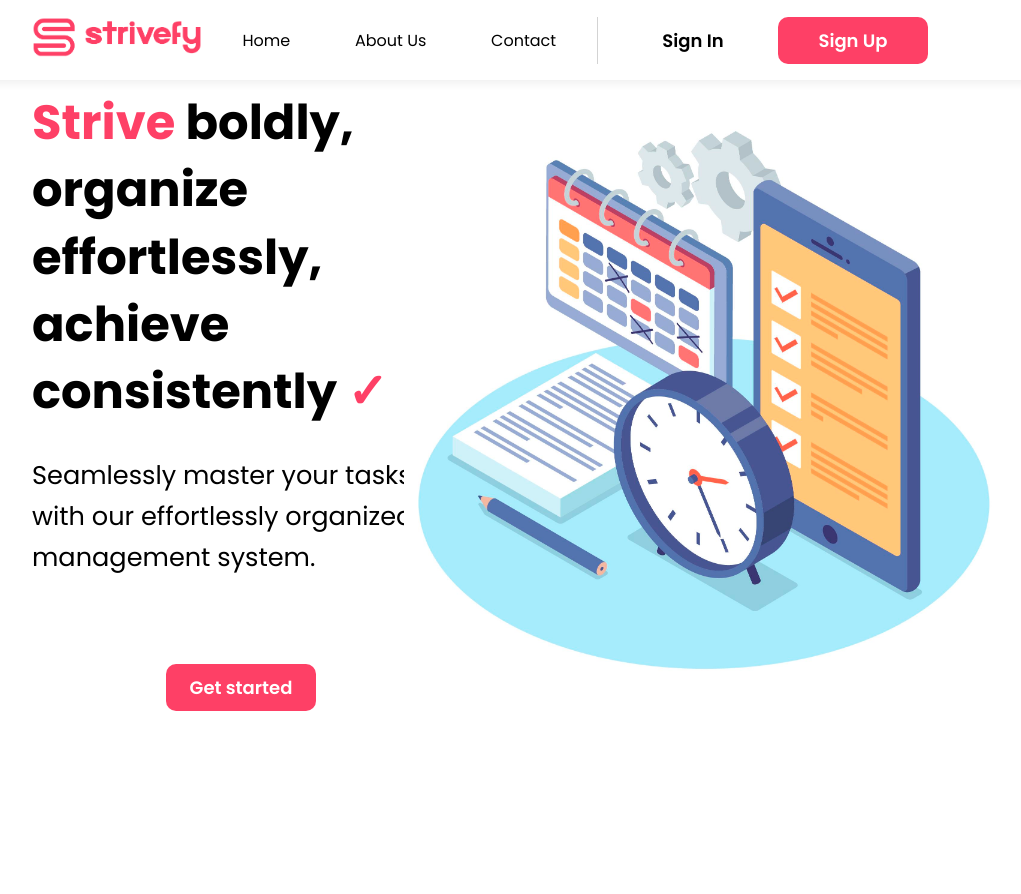
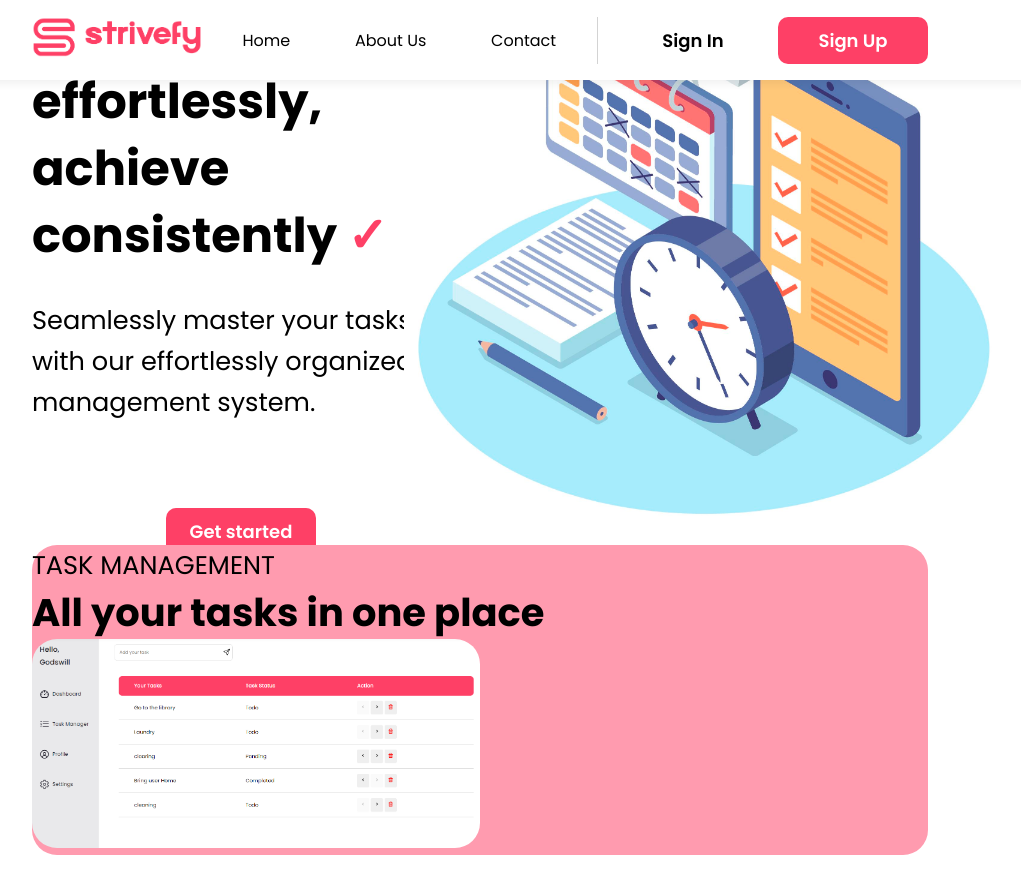
Before and after one commit to G-V-Utong/strivefy, a React (Vite) app in the folder client/: page / in a window 1280 px wide. Shown: the top 894 px of the page, without its empty margins (160-1181 px from the left). Built offline with nearby package versions, Linux system fonts and the light colour scheme.

Commit message:
Landing page updated

```diff
--- a/client/src/components/taskManager/AddTask.jsx
+++ b/client/src/components/taskManager/AddTask.jsx
@@ -2,6 +2,7 @@ import { useState } from "react";
 import "./addtask.scss";
 import { useDispatch, useSelector } from "react-redux";
 import { addTask } from "../../redux/taskSlice";
+import { BsSend } from "react-icons/bs";
 
 // Functional component for adding tasks
 const AddTask = () => {
@@ -38,19 +39,21 @@ const AddTask = () => {
   return (
     <div>
       <div className="addtask">
+        <div className="addtask_container">
         <form action="" onSubmit={handleSubmit}>
           <input
             type="text"
             name="task"
-            placeholder="add your task"
+            placeholder="Add your task"
             onChange={handleChange}
             value={state.task}
           />
 
-          <div className="body__buttons">
-            <button className="body__buttons__secondary">Add Task</button>
+          <div className="buttons_container">
+            <button className="buttons"><BsSend size={20} /></button>
           </div>
         </form>
+        </div>
       </div>
     </div>
   );
--- a/client/src/components/taskManager/addtask.scss
+++ b/client/src/components/taskManager/addtask.scss
@@ -3,23 +3,40 @@
   margin-top: 100px;
 
   form {
-        width: 70%;
+    max-width: 30%;
     margin: 3rem;
     display: flex;
+    align-items: center;
+    border: 1px solid rgb(220, 220, 220);
+    border-radius: 10px;
+    padding: 0 0.5rem 0 0;
+  }
+
+  input {
+    margin-right: 1rem;
+    padding: 15px;
+    width: 90%;
+    border: none;
+    outline: none;
+    background-color: white;
+    border-radius: 10px;
+    font-family: "Poppins", sans-serif;
+
+    button {
+      background-color: none;
+      border: none;
 
     }
 
-    input {
-        margin-right: 2rem;
-        padding: 15px;
-        width: 30rem;
+
+  }
+  .buttons_container{
+    display: flex;
+    align-items: center;
+  }
+  .buttons {
+    background-color: white;
     border: none;
-        outline: none;
-        background-color: whitesmoke;
-        border-radius: 10px;
 
-        button {
-            background-color: aqua;
 }
 }
-}
--- a/client/src/components/taskManager/listcard.scss
+++ b/client/src/components/taskManager/listcard.scss
@@ -19,6 +19,7 @@
 
         flex: 1;
         z-index: 10;
+        font-family: "Poppins", sans-serif;
 
         button {
             margin-right: 5px;
@@ -36,7 +37,7 @@
     }
 
     p {
-        font-size: 14px;
+        font-size: 16px;
     }
 }
 
--- a/client/src/components/taskManager/tasklist.scss
+++ b/client/src/components/taskManager/tasklist.scss
@@ -14,6 +14,6 @@
     }
 
     h5 {
-        font-size: 14px;
+        font-size: 16px;
     }
 }
--- a/client/src/pages/home/home.jsx
+++ b/client/src/pages/home/home.jsx
@@ -1,8 +1,9 @@
-import React from "react";
+
 import "./home.scss";
 import "../../styles/components/_button.scss";
 import { useSelector } from "react-redux";
 import { Link } from "react-router-dom";
+import React from "react";
 
 const Home = () => {
   const { auth } = useSelector((state) => ({ ...state }));
@@ -41,6 +42,12 @@ const Home = () => {
             <img src="/public/images/4894122.jpg" alt="hero_image" />
           </div>
         </div>
+
+        <div className="home__container__infoContainer">
+          <p>TASK MANAGEMENT</p>
+          <h1>All your tasks in one place</h1>
+          <img src="/public/images/taskmanager.PNG" alt="" />
+        </div>
       </div>
     </div>
   );
--- a/client/src/pages/home/home.scss
+++ b/client/src/pages/home/home.scss
@@ -7,6 +7,7 @@
   flex: 1 1 auto;
   margin-top: 100px;
 
+
   &__container {
     display: flex;
     flex-direction: column;
@@ -15,6 +16,7 @@
     height: 600px;
 
     &__hero {
+
       display: flex;
       height: inherit;
       max-width: 70%;
@@ -52,5 +54,19 @@
         }
       }
     }
+
+    &__infoContainer {
+      max-width: 70%;
+      height: 900px;
+      background-color: #ff9baf;
+      border-radius: 25px;
+
+      img {
+        width: 50%;
+        height: auto;
+        width: auto\9;
+        border-radius: 25px;
+      }
+    }
   }
 }
```
Also changed, not shown: client/public/images/dashboard.PNG (added), client/public/images/taskmanager.PNG (added). Lines whose indentation alone changed are shown as unchanged.
